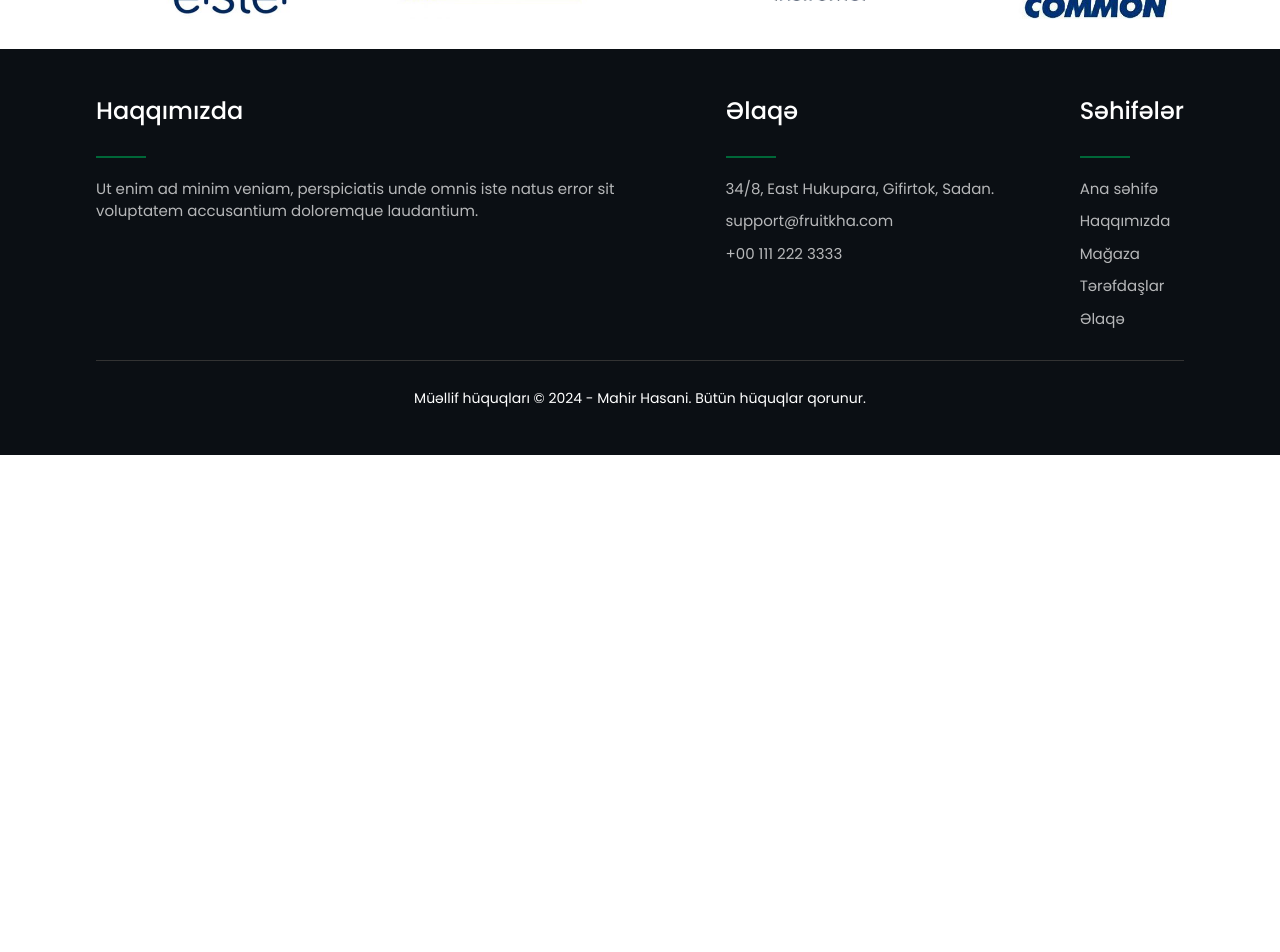
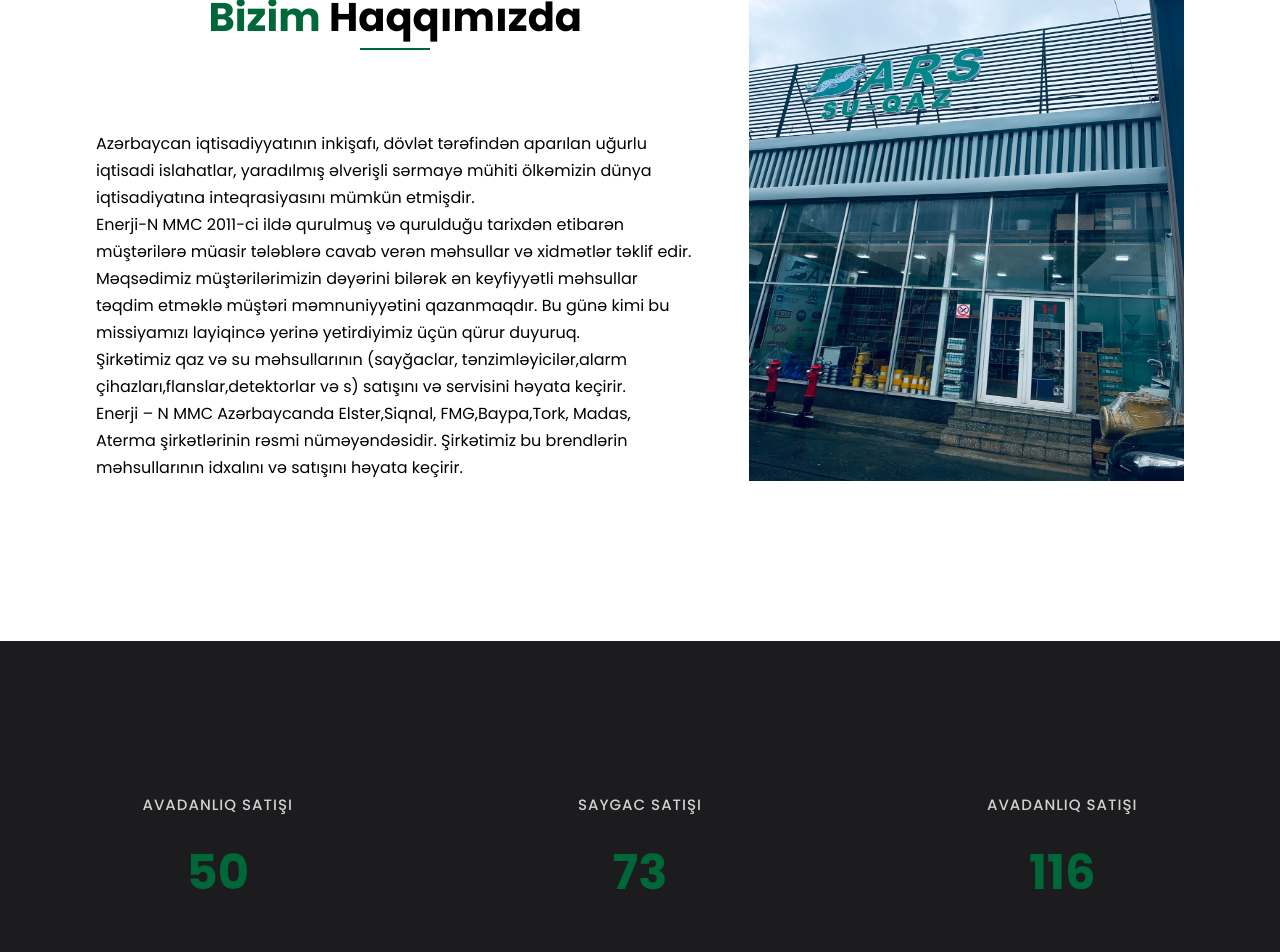
Before and after one commit to MAHIRHASANLI/bars.github.io, a Next.js app: page /about in a window 1280 px wide. Shown: the part 580-1532 px from the top of the page. Before the commit the page ends 1035 px from the top, so only its background shows below. Built offline with nearby package versions, Linux system fonts and the light colour scheme.

Commit message:
completed home page and about page

```diff
--- /dev/null
+++ b/components/about/incrementing_counter/index.module.css
@@ -0,0 +1,36 @@
+.content {
+  text-align: center;
+  margin-bottom: 20px;
+  padding: 50px;
+  transition: 0.2s linear;
+  box-shadow: rgba(0, 0, 0, 0.04) 0px 3px 5px;
+}
+
+.content:hover {
+  box-shadow: rgba(33, 35, 38, 0.1) 0px 10px 30px -10px;
+}
+
+.content p {
+  justify-content: start;
+  color: rgba(255, 255, 255, 0.8);
+  font-size: 15px;
+  font-weight: 500;
+  line-height: 27px;
+  margin-bottom: 25px;
+  letter-spacing: 1px;
+  text-transform: uppercase;
+}
+
+.content span {
+  color: #006738;
+  font-size: 48px;
+  font-weight: 700;
+  line-height: 60px;
+}
+
+@media screen and (max-width: 900px) {
+  .content {
+    margin-bottom: 20px;
+    padding: 20px;
+  }
+}
--- /dev/null
+++ b/components/about/incrementing_counter/index.tsx
@@ -0,0 +1,38 @@
+"use client";
+import React, { useEffect, useState } from "react";
+import styles from "./index.module.css";
+type Props = {
+  finalValue: number;
+  duration: number;
+  content: string;
+};
+
+const IncrementingCounter: React.FC<Props> = ({
+  finalValue,
+  duration,
+  content,
+}) => {
+  const [count, setCount] = useState<number>(0);
+  useEffect(() => {
+    let interval: any;
+    if (count < finalValue) {
+      interval = setInterval(() => {
+        return setCount((prevCount) => prevCount + 1);
+      }, duration);
+    }
+
+    return () => clearInterval(interval);
+  }, [count, finalValue]);
+  return (
+    <div className={styles.content}>
+      <div>
+        <p>{content}</p>
+      </div>
+      <div>
+        <span>{count}</span>
+      </div>
+    </div>
+  );
+};
+
+export default IncrementingCounter;
--- a/components/home/banner_sider/index.module.css
+++ b/components/home/banner_sider/index.module.css
@@ -12,6 +12,6 @@
   .image {
     position: relative;
     width: 100%;
-    height: 200px;
+    height: 280px;
   }
 }
--- a/components/home/main_section/slider_wrapper/index.tsx
+++ b/components/home/main_section/slider_wrapper/index.tsx
@@ -20,7 +20,6 @@ const SliderOwlComponent = ({ title = "", description = "", img = "" }) => {
     img: mainImage2.src,
   };
   const arr = [obj1, obj2];
-
   return (
     <Swiper
       navigation={true}
@@ -36,6 +35,7 @@ const SliderOwlComponent = ({ title = "", description = "", img = "" }) => {
               className={styles.swiper}
               style={{
                 backgroundImage: `linear-gradient(to top,rgba(0,0,0,0.1), rgba(0,0,0,0.1)),url(${img})`,
+                textAlign: index % 2 ? "left" : "right",
               }}
             >
               <div className={styles["main-content"]}>
--- a/container/about/index.tsx
+++ b/container/about/index.tsx
@@ -1,4 +1,5 @@
 import MainGlobalSection from "@/components/main_global_section";
+import AboutSection from "@/sections/about_us/about";
 import Partners from "@/sections/home/partners";
 import React from "react";
 
@@ -8,6 +9,7 @@ const AboutContainer = (props: Props) => {
   return (
     <React.Fragment>
       <MainGlobalSection title="Haqqımızda" description="Lorem İpsum" />
+      <AboutSection />
       <Partners />
     </React.Fragment>
   );
--- /dev/null
+++ b/sections/about_us/about/index.module.css
@@ -0,0 +1,75 @@
+section.section {
+  margin-top: 50px;
+}
+
+.about-grid {
+  margin-top: 80px;
+  margin-bottom: 80px;
+  display: grid;
+  gap: 5%;
+  grid-template-columns: 55% 40%;
+}
+
+.grid-content {
+  grid-column: 1 / 2;
+}
+
+.grid-images {
+  grid-column: 2 / 3;
+  width: 100%;
+  height: 100%;
+  position: relative;
+}
+
+.grid-content p {
+  color: black;
+  font-size: 16px;
+  font-weight: 400;
+  line-height: 27px;
+}
+
+.incrementing-wrapper {
+  padding-top: 100px;
+  padding-bottom: 50px;
+  margin-top: 80px;
+  display: flex;
+  justify-content: space-around;
+  flex-wrap: wrap;
+  align-items: center;
+  width: 100%;
+  background-color: hsl(240, 3.4%, 11.4%);
+}
+
+@media screen and (max-width: 900px) {
+  section.section {
+    margin-top: 50px;
+  }
+
+  .about-grid {
+    margin-top: 30px;
+    margin-bottom: 0px;
+    display: grid;
+    gap: 5%;
+    grid-template-columns: 1fr;
+  }
+
+  .grid-images {
+    display: none;
+  }
+
+  .grid-content p {
+    font-size: 14px;
+    font-weight: 400;
+    line-height: 20px;
+  }
+
+  .incrementing-wrapper {
+    padding-top: 60px;
+    padding-bottom: 30px;
+    margin-top: 80px;
+    display: flex;
+    justify-content: center;
+    align-items: center;
+    flex-direction: column;
+  }
+}
--- /dev/null
+++ b/sections/about_us/about/index.tsx
@@ -0,0 +1,71 @@
+import React from "react";
+import styles from "./index.module.css";
+import Image from "next/image";
+import TitleSection from "@/components/section_title";
+import img from "@/images/main_section_img1.jpeg";
+import IncrementingCounter from "@/components/about/incrementing_counter";
+type Props = {};
+
+const AboutSection = (props: Props) => {
+  return (
+    <section className={`${styles.section} fluid`}>
+      <div className="container">
+        <div className={styles["about-grid"]}>
+          <div className={styles["grid-content"]}>
+            <TitleSection
+              firtTitle="Bizim"
+              lastTitle="Haqqımızda"
+              description=""
+            />
+            <div>
+              <p>
+                Azərbaycan iqtisadiyyatının inkişafı, dövlət tərəfindən aparılan
+                uğurlu iqtisadi islahatlar, yaradılmış əlverişli sərmayə mühiti
+                ölkəmizin dünya iqtisadiyatına inteqrasiyasını mümkün etmişdir.
+                <br />
+                Enerji-N MMC 2011-ci ildə qurulmuş və qurulduğu tarixdən
+                etibarən müştərilərə müasir tələblərə cavab verən məhsullar və
+                xidmətlər təklif edir.
+                <br />
+                Məqsədimiz müştərilərimizin dəyərini bilərək ən keyfiyyətli
+                məhsullar təqdim etməklə müştəri məmnuniyyətini qazanmaqdır. Bu
+                günə kimi bu missiyamızı layiqincə yerinə yetirdiyimiz üçün
+                qürur duyuruq.
+                <br />
+                Şirkətimiz qaz və su məhsullarının (sayğaclar,
+                tənzimləyicilər,alarm çihazları,flanslar,detektorlar və s)
+                satışını və servisini həyata keçirir.
+                <br /> Enerji – N MMC Azərbaycanda Elster,Siqnal,
+                FMG,Baypa,Tork, Madas, Aterma şirkətlərinin rəsmi
+                nüməyəndəsidir. Şirkətimiz bu brendlərin məhsullarının idxalını
+                və satışını həyata keçirir.
+              </p>
+            </div>
+          </div>
+          <div className={styles["grid-images"]}>
+            <Image alt="" src={img} fill />
+          </div>
+        </div>
+      </div>
+      <div className={styles["incrementing-wrapper"]}>
+        <IncrementingCounter
+          finalValue={50}
+          duration={100}
+          content="Avadanlıq Satışı"
+        />
+        <IncrementingCounter
+          finalValue={100}
+          duration={80}
+          content="Saygac Satışı"
+        />
+        <IncrementingCounter
+          finalValue={120}
+          duration={50}
+          content="Avadanlıq Satışı"
+        />
+      </div>
+    </section>
+  );
+};
+
+export default AboutSection;
--- a/sections/home/shop_banner/index.module.css
+++ b/sections/home/shop_banner/index.module.css
@@ -44,7 +44,7 @@ section.section {
   .banner-grid {
     display: grid;
     gap: 50px;
-    grid-template-columns: 1fr;
+    grid-template-columns: 100%;
     text-align: center;
   }
 
```
Also changed, not shown: app/partners/page.tsx (added, +15 -0 lines), components/home/main_section/slider_wrapper/index.module.css (+6 -1 lines), container/partners/index.tsx (added, +17 -0 lines), sections/partners/index.tsx (added).
